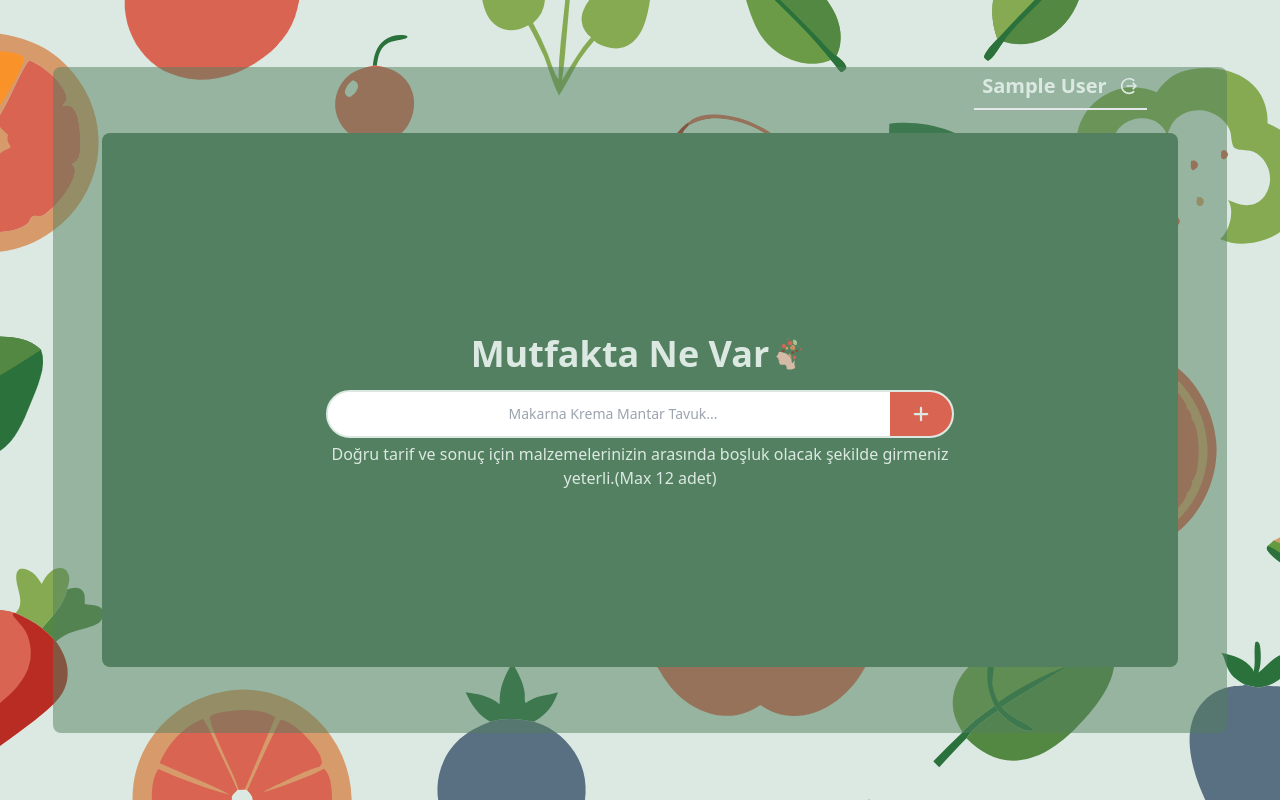
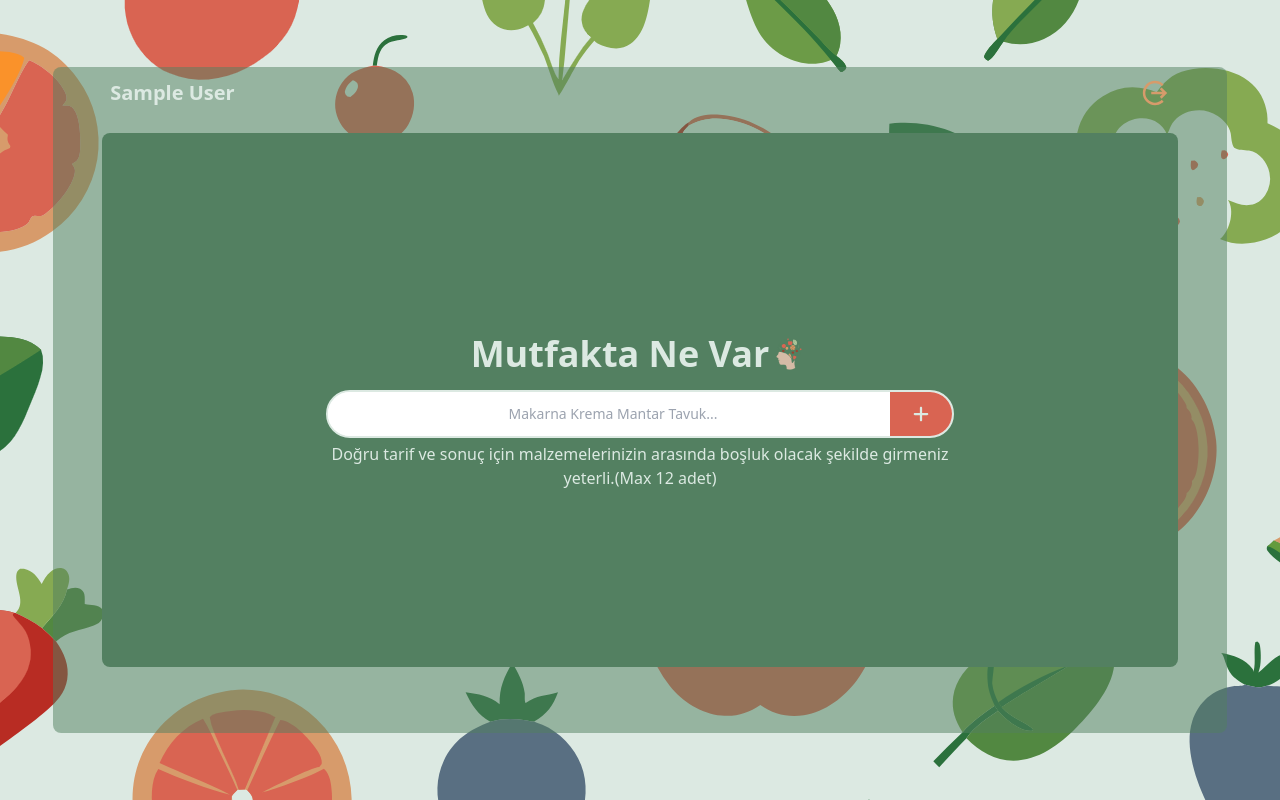
Before and after one commit to enesyagmur/what-in-kitchen, a React (Vite) app: page /home in a window 1280 px wide. Built offline with nearby package versions, Linux system fonts and the light colour scheme; no server answers; sample sign-in values are in the browser's storage.

Commit message:
home sayfası için geri dönme ve logout özellikleri eklendi

```diff
--- a/src/App.tsx
+++ b/src/App.tsx
@@ -24,7 +24,9 @@ function App() {
 
 export default App;
 
-//DURUM:firebase bağlantılarını yapacağım
+//DURUM:logout işlemi
 /*
+kullanıcı ismini tüm sayfalara ve componentlere ekleme ve responsve yapma
+mail ile girişte kullanıcı ismi ile kayıt
 notfound sayfasında giriş yapıldıysa home a - yapılmadıysa login e gönderme kontrolü yapmalıyım
  */
--- a/src/components/CurrentUser.tsx
+++ b/src/components/CurrentUser.tsx
@@ -1,10 +1,18 @@
 import { onAuthStateChanged } from "firebase/auth";
 import { auth } from "../firebase/firebase";
-import { useEffect, useState } from "react";
+import React, { useEffect, useState } from "react";
 import { IoMdLogOut } from "react-icons/io";
+import { AiFillHome } from "react-icons/ai";
+import { useNavigate } from "react-router-dom";
 
-const CurrentUser = () => {
+type userProps = {
+  list: string[];
+  setList: React.Dispatch<React.SetStateAction<string[]>>;
+};
+
+const CurrentUser: React.FC<userProps> = ({ list, setList }) => {
   const [user, setUser] = useState<string>("");
+  const navigate = useNavigate();
 
   const takeCurrentUser = async () => {
     return new Promise((resolve) => {
@@ -32,11 +40,35 @@ const CurrentUser = () => {
     takeUser();
   }, []);
 
+  const handleLogout = async () => {
+    await auth.signOut();
+    navigate("/");
+  };
+
   if (user) {
     return (
-      <div className="flex items-center justify-center absolute lg:right-20 lg:top-16 z-50 text-xl font-bold text-cream_custom capitalize border-b-2  p-2 ">
-        <p>{user}</p>
-        <IoMdLogOut className="ml-3 hover:text-red_custom cursor-pointer" />
+      <div className="w-11/12 flex items-center justify-between absolute top-[3%] md:top-[10%] lg:top-[70px] z-50  font-bold text-cream_custom capitalize p-2 ">
+        <p className="text-xl">{user}</p>
+
+        <div
+          className={`w-32 h-full flex items-center text-3xl ${
+            list.length > 0 ? "justify-evenly" : "justify-end"
+          }`}
+        >
+          {list.length > 0 && (
+            <AiFillHome
+              className="ml-3 text-brown_custom  hover:text-red_custom cursor-pointer"
+              title="Anasayfaya dön"
+              onClick={() => setList([])}
+            />
+          )}
+
+          <IoMdLogOut
+            className="ml-3 text-brown_custom  hover:text-red_custom cursor-pointer "
+            title="Oturumu kapat"
+            onClick={handleLogout}
+          />
+        </div>
       </div>
     );
   }
--- a/src/pages/home/Ai.tsx
+++ b/src/pages/home/Ai.tsx
@@ -10,7 +10,7 @@ const Ai: React.FC<aiProps> = ({ list, setList }) => {
   return (
     <div className="w-full lg:w-11/12 min-h-svh lg:h-[600px] relative flex items-center justify-center">
       <div className="w-full h-full lg:h-5/6 bg-green_custom rounded-lg opacity-50 absolute"></div>
-      <CurrentUser />
+      <CurrentUser list={list} setList={setList} />
       <div className="h-[600px] md:h-[500px] lg:h-4/6 rounded-lg w-full lg:w-11/12 bg-green_custom z-10 flex flex-col items-center justify-center">
         {list.length ? (
           <Materials list={list} />
--- a/src/redux/userSlice.tsx
+++ /dev/null
@@ -1,17 +0,0 @@
-import { createSlice } from "@reduxjs/toolkit";
-
-export const userSlice = createSlice({
-  name: "sliceUser",
-  initialState: {
-    user: {},
-  },
-  reducers: {
-    updateUser: (state, action: { payload: object }) => {
-      state.user = action.payload;
-    },
-  },
-});
-
-export const { updateUser } = userSlice.actions;
-
-export default userSlice.reducer;
```
